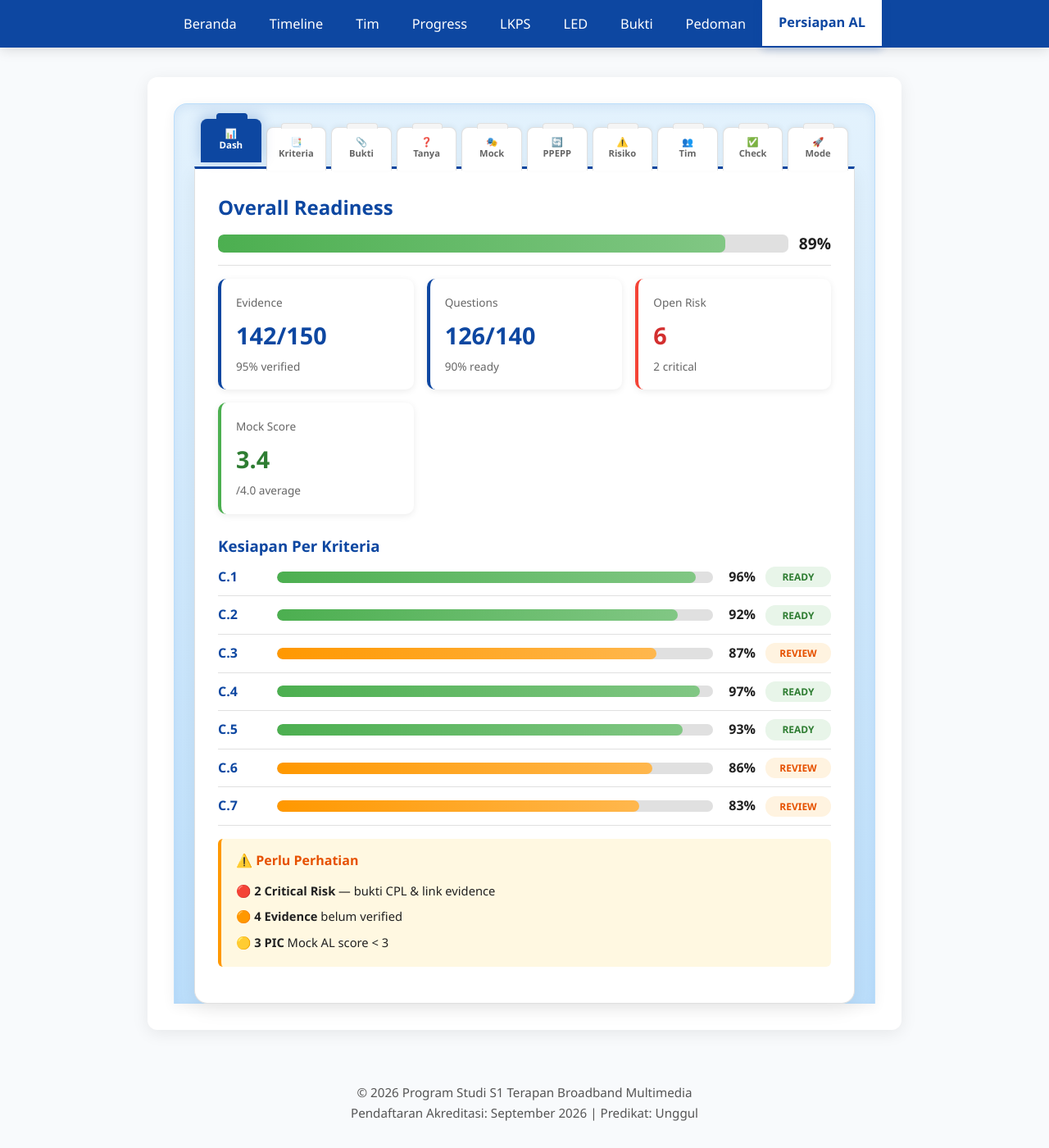
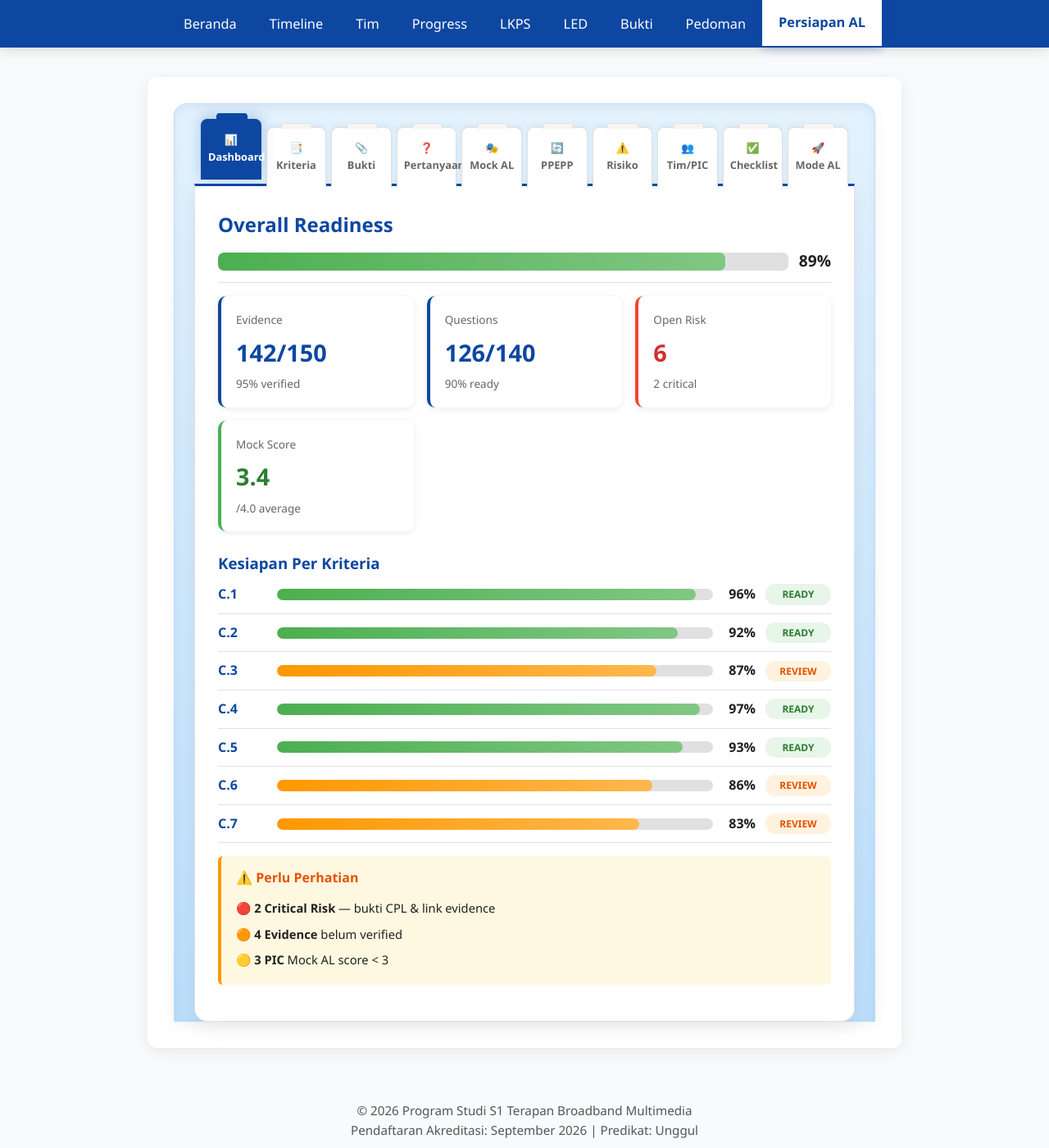
Before and after one commit to portal-psbm/aksibm-26, a Jekyll site: the page built from persiapan-al.md, in a window 1280 px wide and 1400 px high. Shown: the whole window at 82% size. Built offline with Jekyll 4.4.1, drawn with Linux system fonts in a browser that asks for light colours; part of the change alters nothing that is shown.

Commit message:
update AL

```diff
--- a/persiapan-al.md
+++ b/persiapan-al.md
@@ -5,7 +5,7 @@ permalink: /persiapan-al/
 ---
 
 <style>
-  /* ===== Cabinet Container ===== */
+  /* ===== Cabinet Container - Tema Biru Konsisten ===== */
   .cabinet-container {
     background: linear-gradient(180deg, #e3f2fd 0%, #bbdefb 100%);
     padding: 24px 24px 0 24px;
@@ -34,12 +34,12 @@ permalink: /persiapan-al/
   .folder-shelf::-webkit-scrollbar-track { background: rgba(13, 71, 161, 0.05); border-radius: 2px; }
   .folder-shelf::-webkit-scrollbar-thumb { background: #0d47a1; border-radius: 2px; }
 
-  /* ===== Folder Tab - Label Singkat ===== */
+  /* ===== Folder Tab ===== */
   .folder-tab {
     position: relative;
     flex: 0 0 auto;
-    min-width: 90px;
-    padding: 10px 6px 14px 6px;
+    min-width: 110px;
+    padding: 14px 14px 18px 14px;
     background: #ffffff;
     border-radius: 8px 8px 0 0;
     border: 1px solid #e0e0e0;
@@ -47,23 +47,20 @@ permalink: /persiapan-al/
     cursor: pointer;
     text-align: center;
     font-weight: 600;
-    font-size: 0.72rem;
-    line-height: 1.2;
+    font-size: 0.82rem;
     color: #666;
     transition: all 0.35s cubic-bezier(0.4, 0, 0.2, 1);
     transform: translateY(4px);
     box-shadow: 0 -2px 6px rgba(0,0,0,0.05);
-    white-space: normal;
-    word-wrap: break-word;
-    overflow-wrap: break-word;
+    white-space: nowrap;
   }
 
   .folder-tab::before {
     content: '';
     position: absolute;
     top: -6px;
-    left: 22%;
-    width: 56%;
+    left: 20%;
+    width: 60%;
     height: 6px;
     background: #f5f5f5;
     border-radius: 4px 4px 0 0;
@@ -79,7 +76,7 @@ permalink: /persiapan-al/
   }
   .folder-tab:hover::before { background: #f1f5f9; }
 
-  /* Folder Aktif */
+  /* Folder Aktif - Biru #0d47a1 */
   .folder-tab.active {
     background: #0d47a1;
     color: #ffffff;
@@ -88,7 +85,6 @@ permalink: /persiapan-al/
     border-color: #0d47a1;
     box-shadow: 0 -4px 16px rgba(13, 71, 161, 0.25);
     font-weight: 700;
-    font-size: 0.72rem;
   }
   .folder-tab.active::before {
     background: #0d47a1;
@@ -115,7 +111,7 @@ permalink: /persiapan-al/
   .al-panel.active { display: block; }
   @keyframes fadeIn { from { opacity: 0; transform: translateY(8px); } to { opacity: 1; transform: translateY(0); } }
 
-  /* ===== Komponen Internal ===== */
+  /* ===== Komponen Internal - Konsisten dengan Halaman Lain ===== */
   .card-grid { display: grid; grid-template-columns: repeat(auto-fit, minmax(220px, 1fr)); gap: 16px; margin: 16px 0; }
   .stat-card { background: white; border-radius: 10px; padding: 18px; box-shadow: 0 2px 8px rgba(0,0,0,0.08); border-left: 4px solid #0d47a1; transition: transform 0.2s; }
   .stat-card:hover { transform: translateY(-2px); }
@@ -205,17 +201,17 @@ permalink: /persiapan-al/
   /* ===== RESPONSIVE ===== */
   @media (min-width: 1200px) {
     .folder-shelf { overflow-x: visible; padding-bottom: 0; }
-    .folder-tab { flex: 1 1 0; min-width: 0; padding: 10px 4px 14px 4px; font-size: 0.7rem; }
+    .folder-tab { flex: 1 1 0; min-width: 0; padding: 14px 8px 18px 8px; font-size: 0.8rem; white-space: normal; }
     .folder-tab::before { left: 25%; width: 50%; }
   }
   @media (min-width: 768px) and (max-width: 1199px) {
     .folder-shelf { flex-wrap: wrap; overflow-x: visible; padding-bottom: 0; }
-    .folder-tab { flex: 0 1 calc(20% - 6px); min-width: 0; font-size: 0.7rem; }
+    .folder-tab { flex: 0 1 calc(20% - 6px); min-width: 0; font-size: 0.8rem; white-space: normal; }
   }
   @media (max-width: 767px) {
     .folder-shelf { overflow-x: auto; flex-wrap: nowrap; padding-bottom: 8px; -webkit-overflow-scrolling: touch; scrollbar-width: none; }
     .folder-shelf::-webkit-scrollbar { display: none; }
-    .folder-tab { min-width: 90px; flex: 0 0 auto; font-size: 0.7rem; padding: 10px 6px 14px 6px; }
+    .folder-tab { min-width: 110px; flex: 0 0 auto; font-size: 0.78rem; padding: 12px 10px 16px 10px; }
     .progress-row { flex-wrap: wrap; }
     .progress-row .label { width: 100%; margin-bottom: 4px; }
     .al-content { padding: 20px; }
@@ -225,16 +221,16 @@ permalink: /persiapan-al/
 <!-- ===== KABINET FOLDER NAV ===== -->
 <div class="cabinet-container">
   <div class="folder-shelf">
-    <div class="folder-tab active" onclick="showPanel('dashboard', this)">📊<br>Dash</div>
+    <div class="folder-tab active" onclick="showPanel('dashboard', this)">📊<br>Dashboard</div>
     <div class="folder-tab" onclick="showPanel('kriteria', this)">📑<br>Kriteria</div>
     <div class="folder-tab" onclick="showPanel('bukti', this)">📎<br>Bukti</div>
-    <div class="folder-tab" onclick="showPanel('pertanyaan', this)">❓<br>Tanya</div>
-    <div class="folder-tab" onclick="showPanel('mock', this)">🎭<br>Mock</div>
+    <div class="folder-tab" onclick="showPanel('pertanyaan', this)">❓<br>Pertanyaan</div>
+    <div class="folder-tab" onclick="showPanel('mock', this)">🎭<br>Mock AL</div>
     <div class="folder-tab" onclick="showPanel('ppepp', this)">🔄<br>PPEPP</div>
     <div class="folder-tab" onclick="showPanel('risiko', this)">⚠️<br>Risiko</div>
-    <div class="folder-tab" onclick="showPanel('tim', this)">👥<br>Tim</div>
-    <div class="folder-tab" onclick="showPanel('checklist', this)">✅<br>Check</div>
-    <div class="folder-tab" onclick="showPanel('modeal', this)">🚀<br>Mode</div>
+    <div class="folder-tab" onclick="showPanel('tim', this)">👥<br>Tim/PIC</div>
+    <div class="folder-tab" onclick="showPanel('checklist', this)">✅<br>Checklist</div>
+    <div class="folder-tab" onclick="showPanel('modeal', this)">🚀<br>Mode AL</div>
   </div>
 
   <!-- ===== AREA KONTEN ===== -->
@@ -458,7 +454,6 @@ function showPanel(id, btn) {
   if (id === 'ppepp') showPPEPP('kurikulum', document.querySelector('#panel-ppepp .sub-nav button'));
   if (id === 'checklist') showChecklist('h30', document.querySelector('#panel-checklist .sub-nav button'));
 }
-
 function showKriteria(key, btn) {
   document.querySelectorAll('#kriteriaSubNav button').forEach(b => b.classList.remove('active'));
   btn.classList.add('active');
@@ -470,7 +465,6 @@ function showKriteria(key, btn) {
   });
   document.getElementById('kriteriaContent').innerHTML = html;
 }
-
 function renderBukti() {
   var search = (document.getElementById('buktiSearch') ? document.getElementById('buktiSearch').value : '').toLowerCase();
   var filtered = dataBukti.filter(function(b) { return !search || b.name.toLowerCase().indexOf(search) >= 0 || b.code.toLowerCase().indexOf(search) >= 0; });
@@ -481,7 +475,6 @@ function renderBukti() {
   document.getElementById('buktiList').innerHTML = html || '<p style="text-align:center; color:#666; padding:20px;">Tidak ada bukti ditemukan</p>';
 }
 function filterBukti() { renderBukti(); }
-
 function renderPertanyaan(filter) {
   filter = filter || 'all';
   var filtered = dataPertanyaan.filter(function(p) { return filter === 'all' || p.type === filter; });
@@ -496,14 +489,12 @@ function filterPertanyaan(type, btn) {
   btn.classList.add('active');
   renderPertanyaan(type);
 }
-
 function startMock() {
   document.getElementById('mockSetup').style.display = 'none';
   var session = document.getElementById('mockSession');
   session.style.display = 'block';
   session.innerHTML = '<div style="text-align:center; padding:40px; background:#e8f5e9; border-radius:12px;"><h2 style="color:#2e7d32;">✅ Mock AL Selesai!</h2><div style="font-size:2rem; font-weight:700; color:#0d47a1; margin:16px 0;">3.4 / 4.0</div><button class="btn btn-primary" onclick="document.getElementById(\'mockSetup\').style.display=\'block\'; document.getElementById(\'mockSession\').style.display=\'none\';">Kembali</button></div>';
 }
-
 function showPPEPP(key, btn) {
   document.querySelectorAll('#panel-ppepp .sub-nav button').forEach(function(b) { b.classList.remove('active'); });
   btn.classList.add('active');
@@ -512,7 +503,6 @@ function showPPEPP(key, btn) {
   data.steps.forEach(function(s) { html += '<div class="ppepp-step"><div class="step-title">' + s.t + '</div><div class="step-content">' + s.c + '</div></div>'; });
   document.getElementById('ppeppContent').innerHTML = html;
 }
-
 function showChecklist(key, btn) {
   document.querySelectorAll('#panel-checklist .sub-nav button').forEach(function(b) { b.classList.remove('active'); });
   btn.classList.add('active');
@@ -524,7 +514,6 @@ function showChecklist(key, btn) {
   html += '</div>';
   document.getElementById('checklistContent').innerHTML = html;
 }
-
 document.addEventListener('DOMContentLoaded', function() {
   showKriteria('c1', document.querySelector('#kriteriaSubNav button'));
   renderBukti();
```
